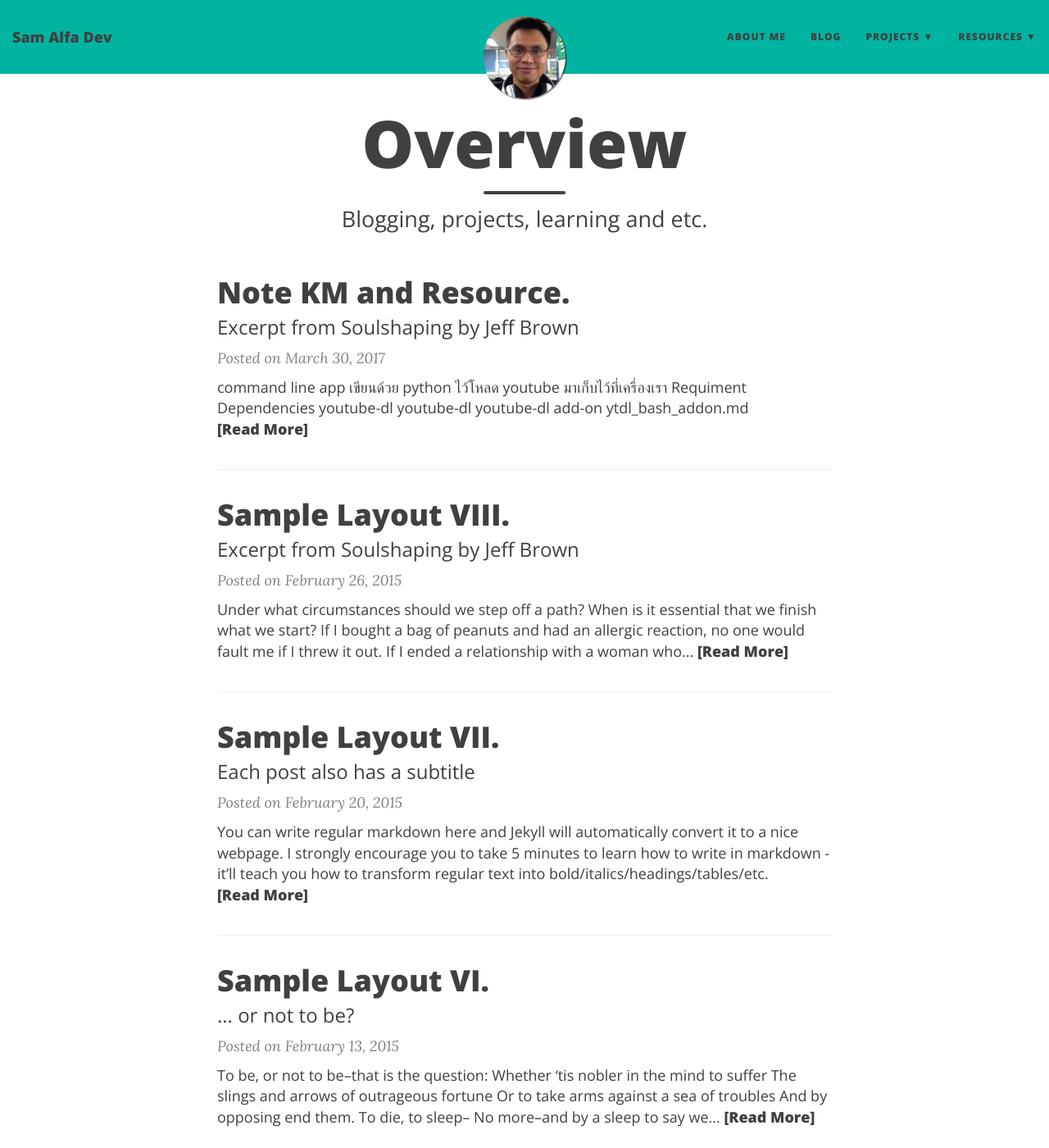
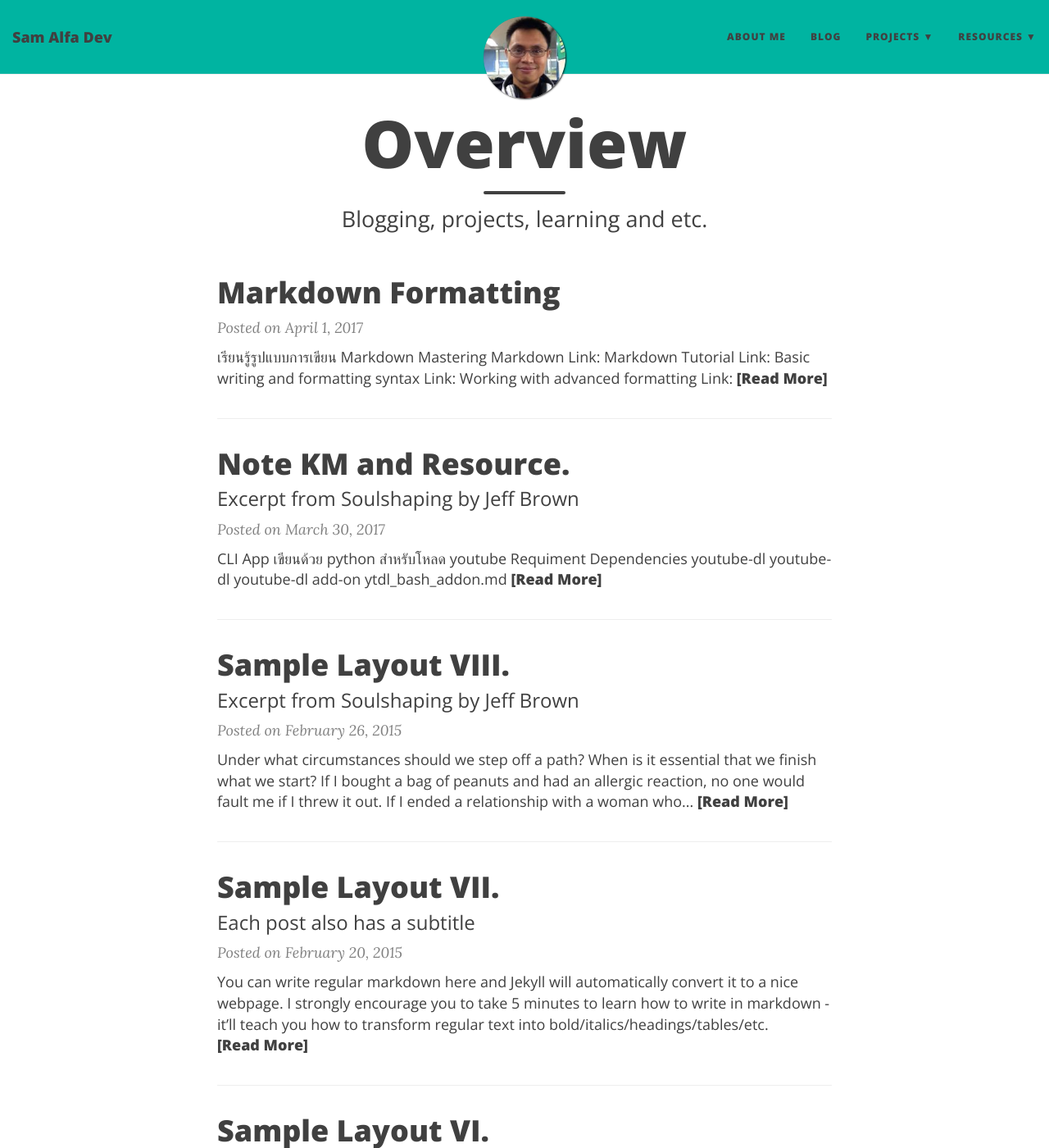
Before and after one commit to samalfa/samalfa.github.io, a Jekyll site: the page built from index.html, in a window 1280 px wide and 1400 px high. Shown: the whole window at 82% size. Built offline with Jekyll 4.4.1, drawn with Linux system fonts in a browser that asks for light colours; nearby versions of some CDN libraries; the list of posts is cut into pages by our own code; some of the changed text lies outside the part shown.

Commit message:
Add new post

````diff
--- a/_posts/2017-03-30-my-knowlage-management.md
+++ b/_posts/2017-03-30-my-knowlage-management.md
@@ -5,8 +5,7 @@ subtitle: Excerpt from Soulshaping by Jeff Brown
 bigimg: /img/path.jpg
 ---
 
-
-### command line app เขียนด้วย python ไว้โหลด youtube มาเก็บไว้ที่เครื่องเรา
+### CLI App เขียนด้วย python สำหรับโหลด youtube
 #### Requiment Dependencies
 * youtube-dl [youtube-dl](https://github.com/rg3/youtube-dl)
 * youtube-dl add-on [ytdl_bash_addon.md](https://gist.github.com/bluenex/40496729bc721d7b4be0)
--- /dev/null
+++ b/_posts/2017-4-1-Note-Markdown-Format-For-Samalfadev.md
@@ -0,0 +1,32 @@
+---
+layout: post
+title: Markdown Formatting
+---
+
+### เรียนรู้รูปแบบการเขียน Markdown
+* Mastering Markdown [Link:](https://guides.github.com/features/mastering-markdown/)
+* Markdown Tutorial [Link:](http://www.markdowntutorial.com/)
+* Basic writing and formatting syntax [Link:](https://help.github.com/articles/basic-writing-and-formatting-syntax/#lists)
+* Working with advanced formatting [Link:](https://help.github.com/articles/working-with-advanced-formatting/)
+
+#### Frequency Markdown for Sam Alfa Dev
+1. foo
+2. bar
+
+### Creating and highlighting code blocks
+* Visit: [website](https://help.github.com/articles/creating-and-highlighting-code-blocks/)
+* Fenced code blocks
+
+```
+function test() {
+  console.log("notice the blank line before this function?");
+}
+```
+
+* Syntax highlighting
+
+```ruby
+require 'redcarpet'
+markdown = Redcarpet.new("Hello World!")
+puts markdown.to_html
+```
````
Also changed, not shown: aboutme.md (+9 -3 lines).
